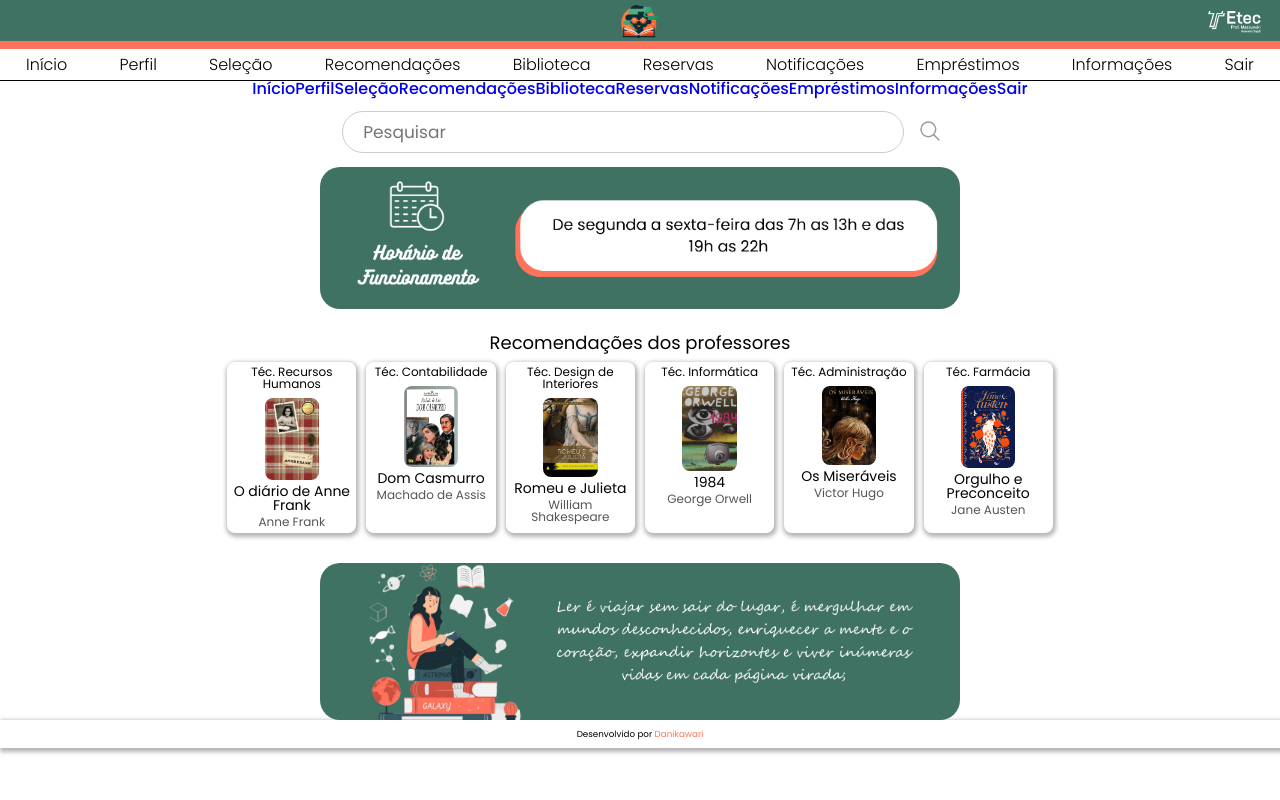
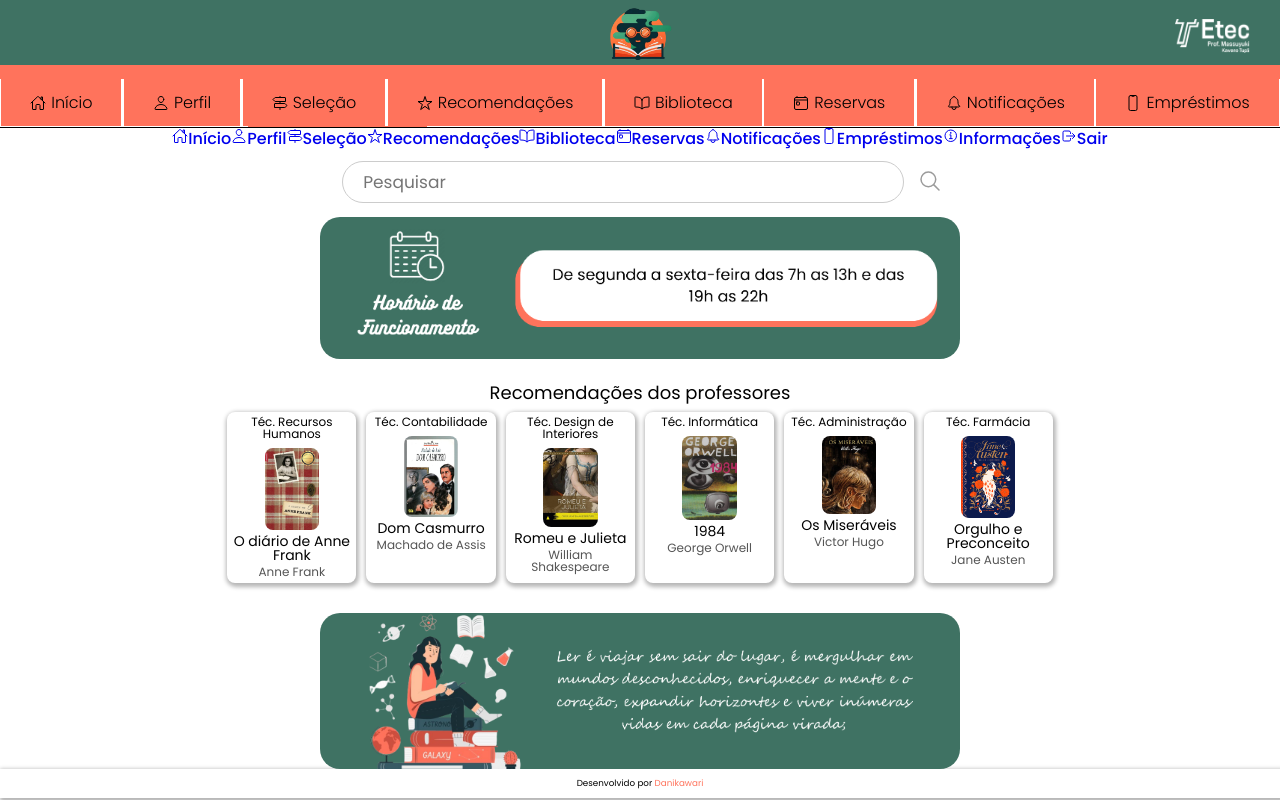
Before and after one commit to DanielleCalil/tccWeb-Next-, a Next.js app: page / in a window 1280 px wide. Built offline with nearby package versions, Linux system fonts and the light colour scheme.

Commit message:
up 27-08

```diff
--- a/src/componentes/cabecalho/index.jsx
+++ b/src/componentes/cabecalho/index.jsx
@@ -3,7 +3,7 @@
 import { useState } from 'react';
 import Link from 'next/link';
 import { usePathname } from 'next/navigation';
-import { IoMenuOutline } from "react-icons/io5";
+import { IoMenuOutline, IoHomeOutline, IoPersonOutline, IoTrailSignOutline, IoStarOutline, IoBookOutline, IoTodayOutline, IoNotificationsOutline, IoPhonePortraitOutline, IoInformationCircleOutline, IoLogOutOutline } from "react-icons/io5";
 
 import styles from './index.module.css';
 import Image from 'next/image';
@@ -45,63 +45,73 @@ export default function Cabecalho() {
 
                 <nav className={styles.menu}>
                     <Link
-                        href="/telaInicial/"
-                        className={rota === "/telaInicial/" ? styles.active : ""}>
-                        <span className="material-symbols-outlined"></span>Início
+                        href="/"
+                        className={rota === "/" ? styles.active : ""}>
+                        <IoHomeOutline className={styles.tpicon} />
+                        Início
                     </Link>
 
                     <Link
-                        href="/perfil/"
-                        className={rota === "/perfil/" ? styles.active : ""}>
-                        <span className="material-symbols-outlined"></span>Perfil
+                        href="/"
+                        className={rota === "/" ? styles.active : ""}>
+                        <IoPersonOutline className={styles.tpicon} />
+                        Perfil
                     </Link>
 
                     <Link
-                        href="/selecao/"
-                        className={rota === "/perfil/" ? styles.active : ""}>
-                        <span className="material-symbols-outlined"></span>Seleção
+                        href="/"
+                        className={rota === "/" ? styles.active : ""}>
+                        <IoTrailSignOutline className={styles.tpicon} />
+                        Seleção
                     </Link>
 
                     <Link
-                        href="/recomendacao/"
-                        className={rota === "/recomendacao/" ? styles.active : ""}>
-                        <span className="material-symbols-outlined"></span>Recomendações
+                        href="/"
+                        className={rota === "/" ? styles.active : ""}>
+                        <IoStarOutline className={styles.tpicon} />
+                        Recomendações
                     </Link>
 
                     <Link
-                        href="/biblioteca/"
-                        className={rota === "/biblioteca/" ? styles.active : ""}>
-                        <span className="material-symbols-outlined"></span>Biblioteca
+                        href="/"
+                        className={rota === "/" ? styles.active : ""}>
+                        <IoBookOutline className={styles.tpicon} />
+                        Biblioteca
                     </Link>
 
                     <Link
-                        href="/reservas/"
-                        className={rota === "/reservas/" ? styles.active : ""}>
-                        <span className="material-symbols-outlined"></span>Reservas
+                        href="/"
+                        className={rota === "/" ? styles.active : ""}>
+                        <IoTodayOutline className={styles.tpicon} />
+                        Reservas
                     </Link>
 
                     <Link
-                        href="/notificacoes/"
-                        className={rota === "/notificacoes/" ? styles.active : ""}>
-                        <span className="material-symbols-outlined"></span>Notificações
+                        href="/"
+                        className={rota === "/" ? styles.active : ""}>
+                        <IoNotificationsOutline className={styles.tpicon} />
+                        Notificações
                     </Link>
 
                     <Link
-                        href="/emprestimos/"
-                        className={rota === "/perfil/" ? styles.active : ""}>
-                        <span className="material-symbols-outlined"></span>Empréstimos
+                        href="/"
+                        className={rota === "/" ? styles.active : ""}>
+                        <IoPhonePortraitOutline className={styles.tpicon} />
+                        Empréstimos
                     </Link>
 
                     <Link
-                        href="/infoContato/"
-                        className={rota === "/infoContato/" ? styles.active : ""}>
-                        <span className="material-symbols-outlined"></span>Informações
+                        href="/"
+                        className={rota === "/" ? styles.active : ""}>
+                        <IoInformationCircleOutline className={styles.tpicon} />
+                        Informações
                     </Link>
 
                     <Link
-                        href="/login/"
-                        className="sair">
-                        <span className="material-symbols-outlined"></span>Sair
+                        href="/"
+                        className={styles.sair}>
+                        <IoLogOutOutline className={styles.tpiconSair} />
+                        Sair
                     </Link>
                     <div className={styles.menuMobile}>
                         <IoMenuOutline onClick={ativaMenu} className={styles.icon} id="logo" />
@@ -117,60 +127,71 @@ export default function Cabecalho() {
                     href='/'
                     onClick={ativaMenu}
                     className={rota === '/' ? styles.active : ''}>
-                    <span className="material-symbols-outlined"></span>Início
+                    <IoHomeOutline className={styles.tpicon} />
+                    Início
                 </Link>
                 <Link
                     href='/'
                     onClick={ativaMenu}
                     className={rota === '/' ? styles.active : ''}>
-                    <span className="material-symbols-outlined"></span>Perfil
+                    <IoPersonOutline className={styles.tpicon} />
+                    Perfil
                 </Link>
                 <Link
                     href='/'
                     onClick={ativaMenu}
                     className={rota === '/' ? styles.active : ''}>
-                    <span className="material-symbols-outlined"></span>Seleção
+                    <IoTrailSignOutline className={styles.tpicon} />
+                    Seleção
                 </Link>
                 <Link
                     href='/'
                     onClick={ativaMenu}
                     className={rota === '/' ? styles.active : ''}>
-                    <span className="material-symbols-outlined"></span>Recomendações
+                    <IoStarOutline className={styles.tpicon} />
+                    Recomendações
                 </Link>
                 <Link
                     href='/'
                     onClick={ativaMenu}
                     className={rota === '/' ? styles.active : ''}>
-                    <span className="material-symbols-outlined"></span>Biblioteca
+                    <IoBookOutline className={styles.tpicon} />
+                    Biblioteca
                 </Link>
                 <Link
                     href='/'
                     onClick={ativaMenu}
                     className={rota === '/' ? styles.active : ''}>
-                    <span className="material-symbols-outlined"></span>Reservas
+                    <IoTodayOutline className={styles.tpicon} />
+                    Reservas
                 </Link>
                 <Link
                     href='/'
                     onClick={ativaMenu}
                     className={rota === '/' ? styles.active : ''}>
-                    <span className="material-symbols-outlined"></span>Notificações
+                    <IoNotificationsOutline className={styles.tpicon} />
+                    Notificações
                 </Link>
                 <Link
                     href='/'
                     onClick={ativaMenu}
                     className={rota === '/' ? styles.active : ''}>
-                    <span className="material-symbols-outlined"></span>Empréstimos
+                    <IoPhonePortraitOutline className={styles.tpicon} />
+                    Empréstimos
                 </Link>
                 <Link
                     href='/'
                     onClick={ativaMenu}
                     className={rota === '/' ? styles.active : ''}>
-                    <span className="material-symbols-outlined"></span>Informações
+                    <IoInformationCircleOutline className={styles.tpicon} />
+                    Informações
                 </Link>
                 <Link
                     href='/'
+                    className={styles.sair}
                     onClick={ativaMenu}>
-                    <span className="material-symbols-outlined"></span>Sair
+                    <IoLogOutOutline className={styles.tpiconSair} />
+                    Sair
                 </Link>
             </div>
         </div >
--- a/src/componentes/cabecalho/index.module.css
+++ b/src/componentes/cabecalho/index.module.css
@@ -7,11 +7,12 @@
     border-bottom: 1px solid #000;
     display: flex;
     flex-wrap: wrap;
+    flex: 1;
 }
 
 .retangGreen {
     width: 100%;
-    height: 4.063rem;
+    height: 65px;
     background-color: #3F7263;
     display: flex;
     justify-content: center;
@@ -20,25 +21,24 @@
 }
 
 .imgLogo {
-    height: 3.438rem;
-    width: 4.375rem;
+    height: 55px;
+    width: 70px;
 }
 
 .imgEtec {
-    height: 2.188rem;
-    width: 5.313rem;
+    height: 34px;
+    width: 75px;
     position: absolute;
     right: 0;
-    bottom: 0.75rem;
-    margin-right: 1.875rem;
+    bottom: 12px;
+    margin-right: 30px;
 }
 
 .retangOrange {
     width: 100%;
-    height: 0.875rem;
+    height: 14px;
     background-color: #FF735C;
 }
-
 
 .navbar .menu {
     list-style-type: none;
@@ -49,6 +49,7 @@
     align-items: center;
     justify-content: space-around;
     flex-grow: 1;
+    height: 48px;
 }
 
 .navbar .menu a {
@@ -57,7 +58,7 @@
     justify-content: center;
     color: black;
     text-align: center;
-    padding: 0.75rem 0.875rem;
+    padding: 15.6px 29px;
     text-decoration: none;
     font-family: "Poppins", sans-serif;
     font-weight: 300;
@@ -71,15 +72,19 @@
 
 .navbar .menu a.active {
     color: black;
-    border: 0.4rem solid #FF735C;
+    background-color: #FF735C;
 }
 
-.navbar .menu a.hover {
-    background-color: #FF735C;
-    color: black;
+.navbar .menu .sair {
+    color: red;
 }
 
-.navbar .menu a.sair {
+.menu .tpicon {
+    margin-right: 5px;
+}
+
+.menu .tpiconSair {
+    margin-right: 5px;
     color: red;
 }
 
```
